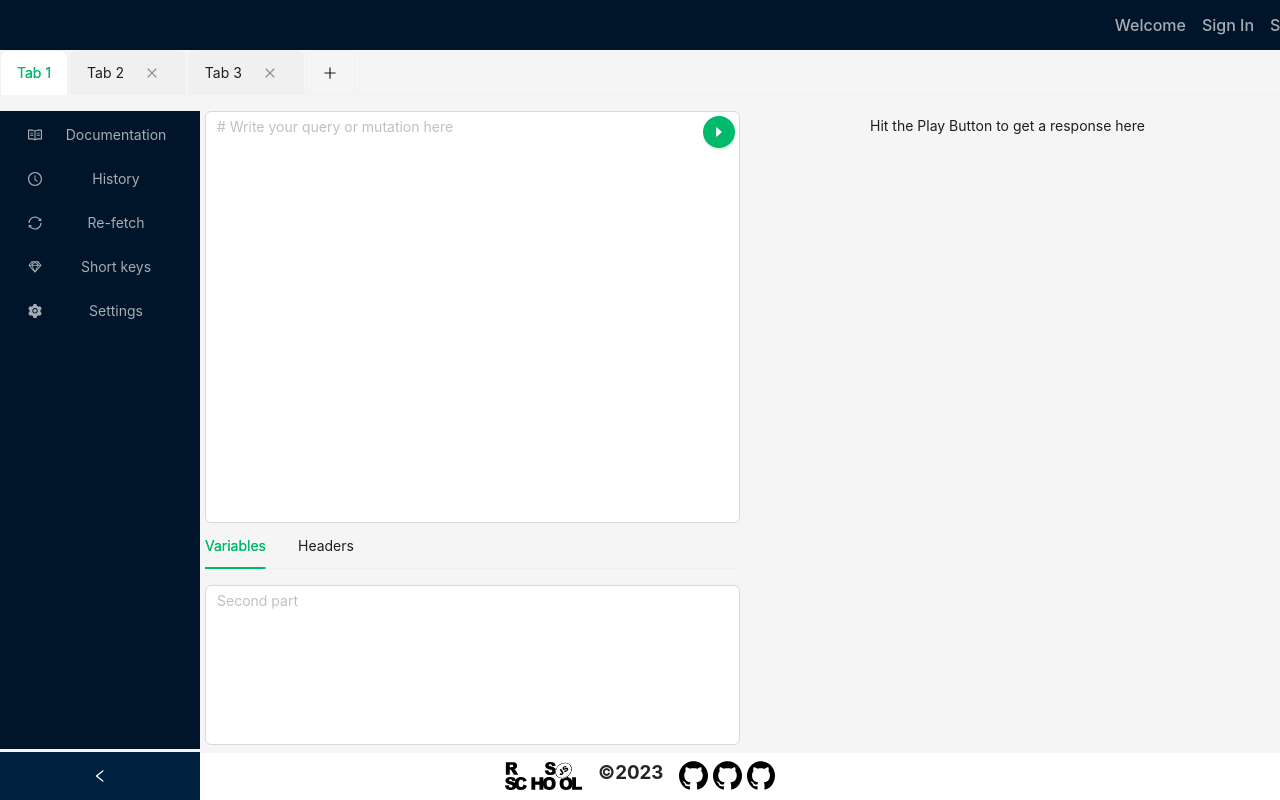
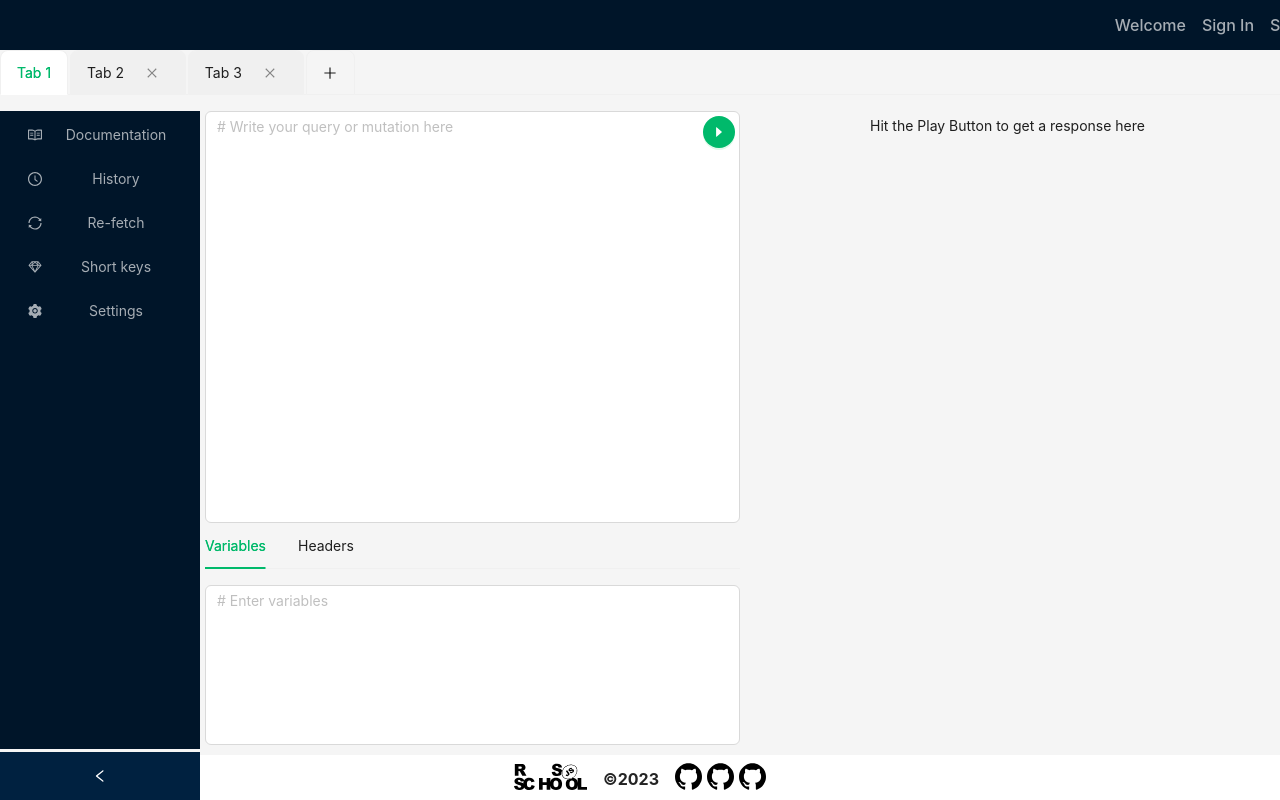
Before and after one commit to JanaAhurtsova/graphiql-app, a React (Vite) app in the folder GraphQL/: page /graph in a window 1280 px wide. Shown: the top 800 px of the page. Built offline with nearby package versions, Linux system fonts and the light colour scheme.

Commit message:
fix: fix footer styles

```diff
--- a/GraphQL/src/components/editor/headerVariables/HeadersVariables.tsx
+++ b/GraphQL/src/components/editor/headerVariables/HeadersVariables.tsx
@@ -6,14 +6,14 @@ const items: TabsProps['items'] = [
   {
     label: 'Variables',
     children: (
-      <Input.TextArea style={{ height: '20vh', resize: 'none' }} placeholder="Second part" />
+      <Input.TextArea style={{ height: '20vh', resize: 'none' }} placeholder="# Enter variables" />
     ),
     key: '1',
   },
   {
     label: 'Headers',
     children: (
-      <Input.TextArea style={{ height: '20vh', resize: 'none' }} placeholder="Second part" />
+      <Input.TextArea style={{ height: '20vh', resize: 'none' }} placeholder="# Enter headers" />
     ),
     key: '2',
   },
@@ -28,7 +28,6 @@ export const HeadersVariables = () => {
 
   return (
     <Tabs
-      // className={styles.tabs}
       defaultActiveKey="1"
       style={{ height: '30%' }}
       activeKey={activeKey}
--- a/GraphQL/src/components/footer/Footer.module.scss
+++ b/GraphQL/src/components/footer/Footer.module.scss
@@ -1,5 +1,5 @@
 .icon {
-  height: 1.8rem;
+  height: 1.7rem;
   width: auto;
   cursor: pointer;
 
@@ -15,7 +15,7 @@
 }
 
 .rs {
-  height: 1.8rem;
+  height: 1.7rem;
 
   @media (max-width: 550px) {
     height: 1.5rem;
@@ -28,6 +28,7 @@
   gap: 1rem;
   text-align: center;
   padding: 8px 0 5px;
+  align-items: center;
 
   @media (max-width: 768px) {
     justify-content: flex-end;
--- a/GraphQL/src/index.scss
+++ b/GraphQL/src/index.scss
@@ -40,10 +40,7 @@ h1 {
 
 h3 {
   margin: 0;
-
-  @media (max-width: 550px) {
-    font-size: 16px;
-  }
+  font-size: 16px;
 }
 
 button {
```
